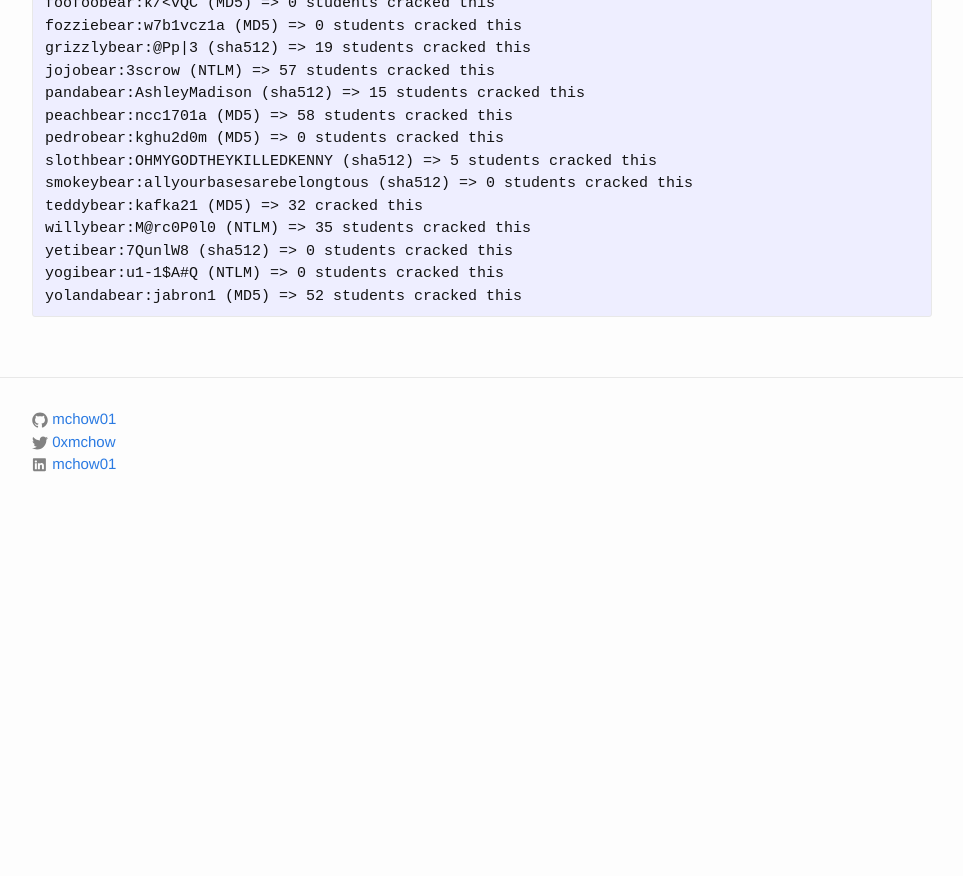
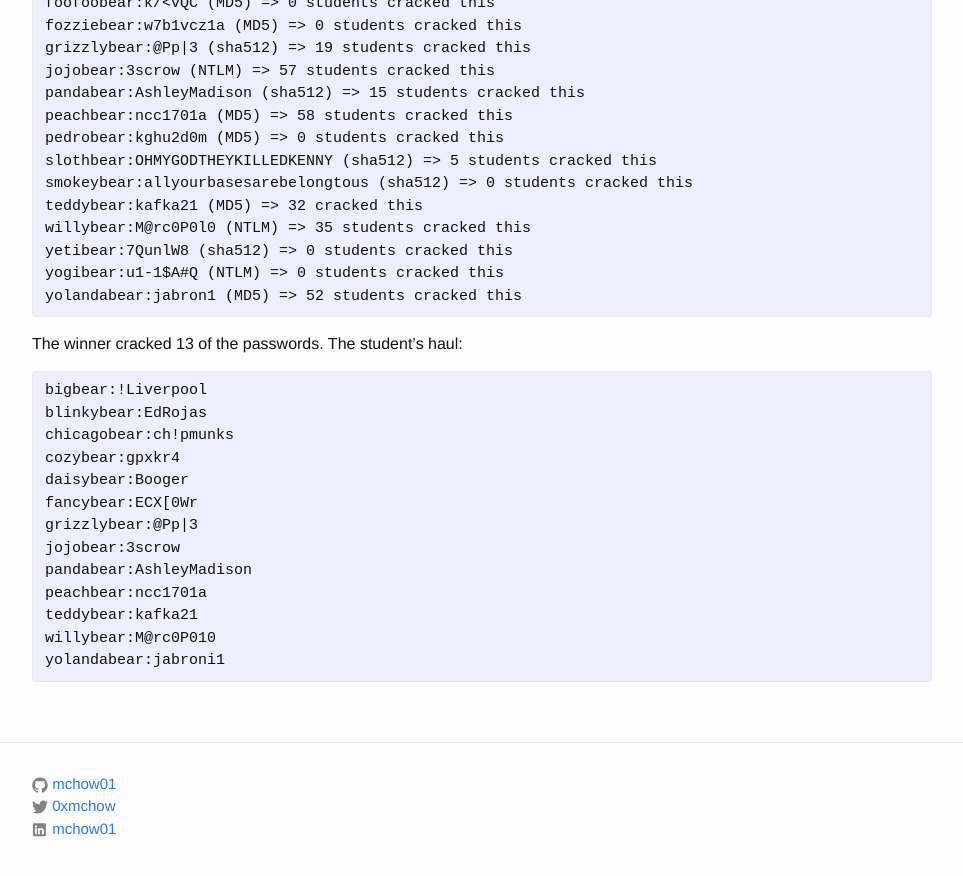
Before and after one commit to mchow01/mchow01.github.io, a Jekyll site: the page built from _posts/2016-11-06-password-cracking.md, in a window 1280 px wide and 900 px high, scrolled down 1206 px. Shown: the top 876 px of the window, without its empty margins (158-1121 px from the left). Built offline with Jekyll 4.4.1, drawn with Linux system fonts in a browser that asks for light colours; before the commit the page ends 1742 px from its top, so only the background shows below that.

Commit message:
Updated post: showed winner's haul

```diff
--- a/_posts/2016-11-06-password-cracking.md
+++ b/_posts/2016-11-06-password-cracking.md
@@ -62,3 +62,21 @@ yetibear:7QunlW8 (sha512) => 0 students cracked this
 yogibear:u1-1$A#Q (NTLM) => 0 students cracked this
 yolandabear:jabron1 (MD5) => 52 students cracked this
 </pre>
+
+The winner cracked 13 of the passwords.  The student's haul:
+
+<pre>
+bigbear:!Liverpool
+blinkybear:EdRojas
+chicagobear:ch!pmunks
+cozybear:gpxkr4
+daisybear:Booger
+fancybear:ECX[0Wr
+grizzlybear:@Pp|3
+jojobear:3scrow
+pandabear:AshleyMadison
+peachbear:ncc1701a
+teddybear:kafka21
+willybear:M@rc0P010
+yolandabear:jabroni1
+</pre>
```
Also changed, not shown: 2 other files.
